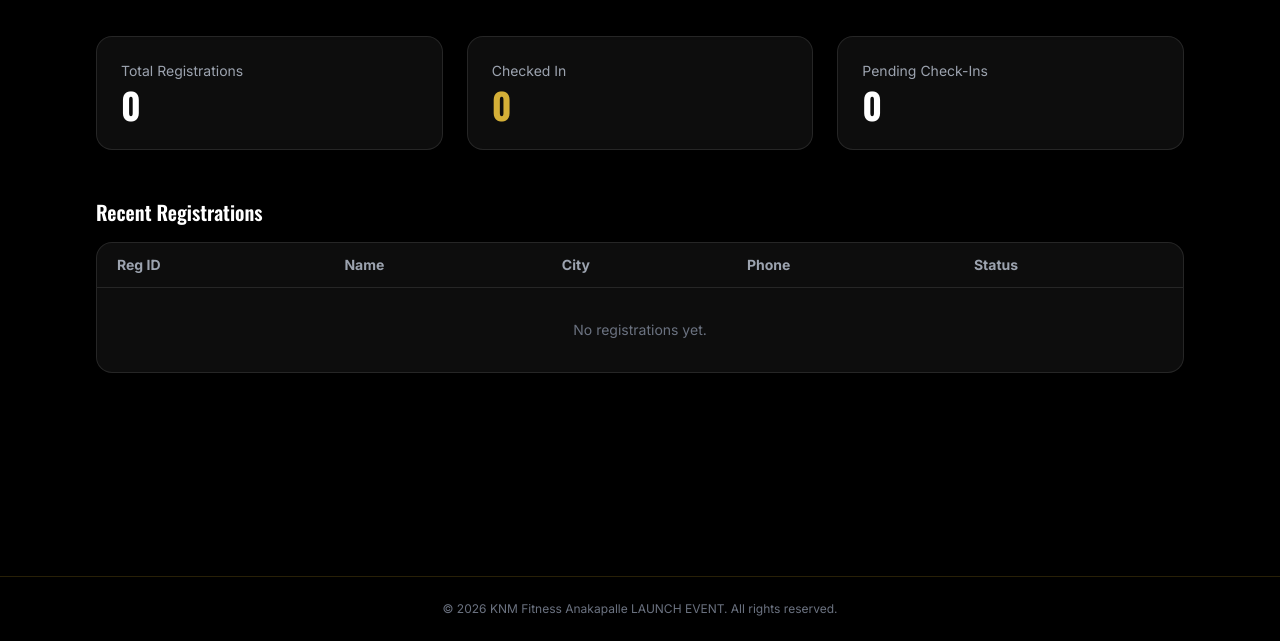
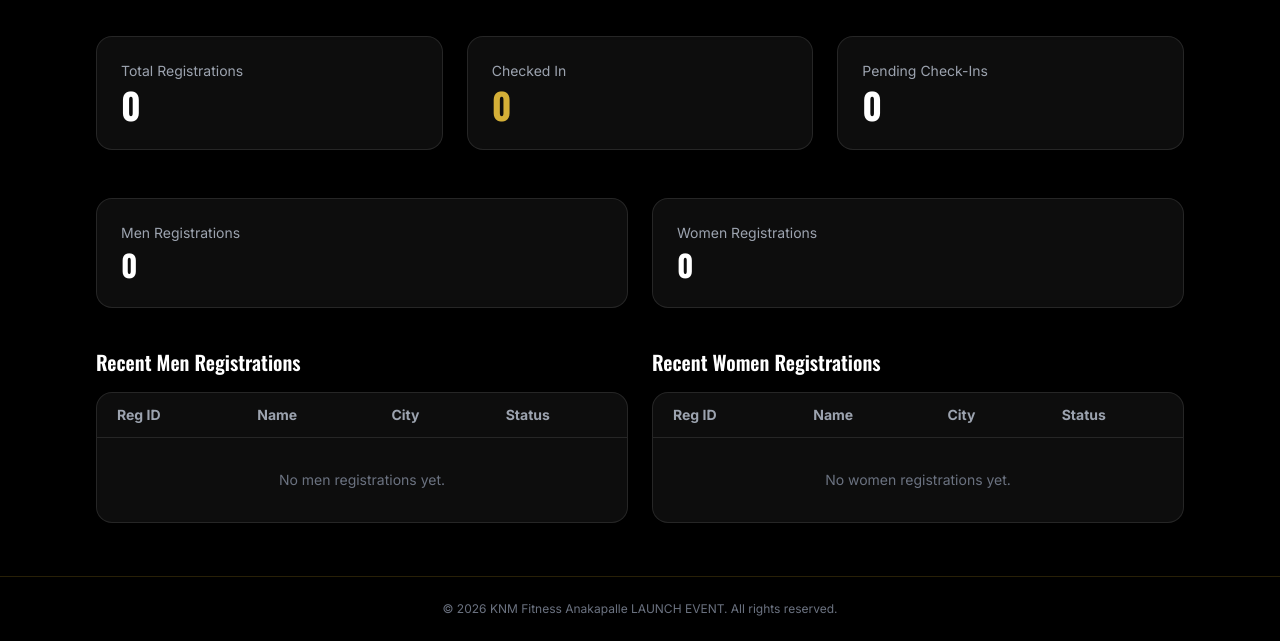
Before and after one commit to Yogi0045/KNM-FITNESS-LAUNCH-EVENT, a FastAPI app: page /admin/dashboard in a window 1280 px wide. Shown: the part 159-800 px from the top of the page. Run offline with FastAPI, Linux system fonts and the light colour scheme; the visitor is signed in with stand-in values (Sample User, id 1); parts of the project's set-up code (start-up, migrations or seed data) failed here and were passed over; some libraries are stand-ins or nearby versions.

Commit message:
Add gender-based registrations and admin split views

```diff
--- a/app/main.py
+++ b/app/main.py
@@ -15,6 +15,7 @@ import os
 
 from fastapi import FastAPI
 from fastapi.staticfiles import StaticFiles
+from sqlalchemy import text
 from starlette.middleware.sessions import SessionMiddleware
 
 from app.auth import hash_password
@@ -47,7 +48,11 @@ def on_startup() -> None:
     # 1. Create tables
     Base.metadata.create_all(bind=engine)
 
-    # 2. Create the registration-ID sequence
+    # 2. Ensure the gender column exists for existing databases
+    with engine.begin() as conn:
+        conn.execute(text("ALTER TABLE participants ADD COLUMN IF NOT EXISTS gender VARCHAR(20) NOT NULL DEFAULT 'male'"))
+
+    # 3. Create the registration-ID sequence
     reg_id_seq.create(engine, checkfirst=True)
 
     # 3. Seed a default admin account if none exists
--- a/app/models.py
+++ b/app/models.py
@@ -32,6 +32,7 @@ class Participant(Base):
     age = Column(Integer, nullable=False)
     weight = Column(Float, nullable=False)
     city = Column(String(100), nullable=False)
+    gender = Column(String(20), nullable=False, default="male")
     phone = Column(String(20), unique=True, nullable=False, index=True)
     email = Column(String(150), unique=True, nullable=False, index=True)
 
--- a/app/services/excel_service.py
+++ b/app/services/excel_service.py
@@ -26,6 +26,7 @@ def export_participants_to_excel(participants: List[Participant]) -> BytesIO:
                 "Age": p.age,
                 "Weight (kg)": p.weight,
                 "City": p.city,
+                "Gender": p.gender.title() if p.gender else "",
                 "Phone": p.phone,
                 "Email": p.email,
                 "Registration ID": p.reg_id,
--- a/app/templates/dashboard.html
+++ b/app/templates/dashboard.html
@@ -23,7 +23,20 @@
     </div>
   </div>
 
-  <h2 class="font-display text-xl font-semibold mb-4">Recent Registrations</h2>
+  <div class="grid md:grid-cols-2 gap-6 mb-10">
+    <div class="bg-white/5 border border-white/10 rounded-2xl p-6">
+      <p class="text-gray-400 text-sm mb-1">Men Registrations</p>
+      <p class="font-display text-3xl font-bold">{{ men }}</p>
+    </div>
+    <div class="bg-white/5 border border-white/10 rounded-2xl p-6">
+      <p class="text-gray-400 text-sm mb-1">Women Registrations</p>
+      <p class="font-display text-3xl font-bold">{{ women }}</p>
+    </div>
+  </div>
+
+  <div class="grid lg:grid-cols-2 gap-6">
+    <div>
+      <h2 class="font-display text-xl font-semibold mb-4">Recent Men Registrations</h2>
       <div class="overflow-x-auto bg-white/5 border border-white/10 rounded-2xl">
         <table class="w-full text-sm">
           <thead>
@@ -31,30 +44,52 @@
               <th class="px-5 py-3">Reg ID</th>
               <th class="px-5 py-3">Name</th>
               <th class="px-5 py-3">City</th>
-          <th class="px-5 py-3">Phone</th>
               <th class="px-5 py-3">Status</th>
             </tr>
           </thead>
           <tbody>
-        {% for p in recent %}
+            {% for p in recent_men %}
             <tr class="border-b border-white/5">
               <td class="px-5 py-3 font-mono text-gold-400">{{ p.reg_id }}</td>
               <td class="px-5 py-3">{{ p.name }}</td>
               <td class="px-5 py-3">{{ p.city }}</td>
-          <td class="px-5 py-3">{{ p.phone }}</td>
-          <td class="px-5 py-3">
-            {% if p.checked_in %}
-              <span class="text-green-400">Checked In</span>
-            {% else %}
-              <span class="text-gray-500">Pending</span>
-            {% endif %}
-          </td>
+              <td class="px-5 py-3">{% if p.checked_in %}<span class="text-green-400">Checked In</span>{% else %}<span class="text-gray-500">Pending</span>{% endif %}</td>
             </tr>
             {% else %}
-        <tr><td colspan="5" class="px-5 py-8 text-center text-gray-500">No registrations yet.</td></tr>
+            <tr><td colspan="4" class="px-5 py-8 text-center text-gray-500">No men registrations yet.</td></tr>
             {% endfor %}
           </tbody>
         </table>
+      </div>
+    </div>
+
+    <div>
+      <h2 class="font-display text-xl font-semibold mb-4">Recent Women Registrations</h2>
+      <div class="overflow-x-auto bg-white/5 border border-white/10 rounded-2xl">
+        <table class="w-full text-sm">
+          <thead>
+            <tr class="border-b border-white/10 text-left text-gray-400">
+              <th class="px-5 py-3">Reg ID</th>
+              <th class="px-5 py-3">Name</th>
+              <th class="px-5 py-3">City</th>
+              <th class="px-5 py-3">Status</th>
+            </tr>
+          </thead>
+          <tbody>
+            {% for p in recent_women %}
+            <tr class="border-b border-white/5">
+              <td class="px-5 py-3 font-mono text-gold-400">{{ p.reg_id }}</td>
+              <td class="px-5 py-3">{{ p.name }}</td>
+              <td class="px-5 py-3">{{ p.city }}</td>
+              <td class="px-5 py-3">{% if p.checked_in %}<span class="text-green-400">Checked In</span>{% else %}<span class="text-gray-500">Pending</span>{% endif %}</td>
+            </tr>
+            {% else %}
+            <tr><td colspan="4" class="px-5 py-8 text-center text-gray-500">No women registrations yet.</td></tr>
+            {% endfor %}
+          </tbody>
+        </table>
+      </div>
+    </div>
   </div>
 </section>
 {% endblock %}
```
Also changed, not shown: app/routes/admin.py (+8 -0 lines), app/routes/public.py (+29 -2 lines), app/schemas.py (+10 -1 lines), app/templates/index.html (+16 -0 lines), app/templates/register.html (+11 -0 lines), app/utils/id_generator.py (+20 -1 lines), tests/test_registration_success_flow.py (added, +51 -0 lines). Lines whose indentation alone changed are shown as unchanged.
